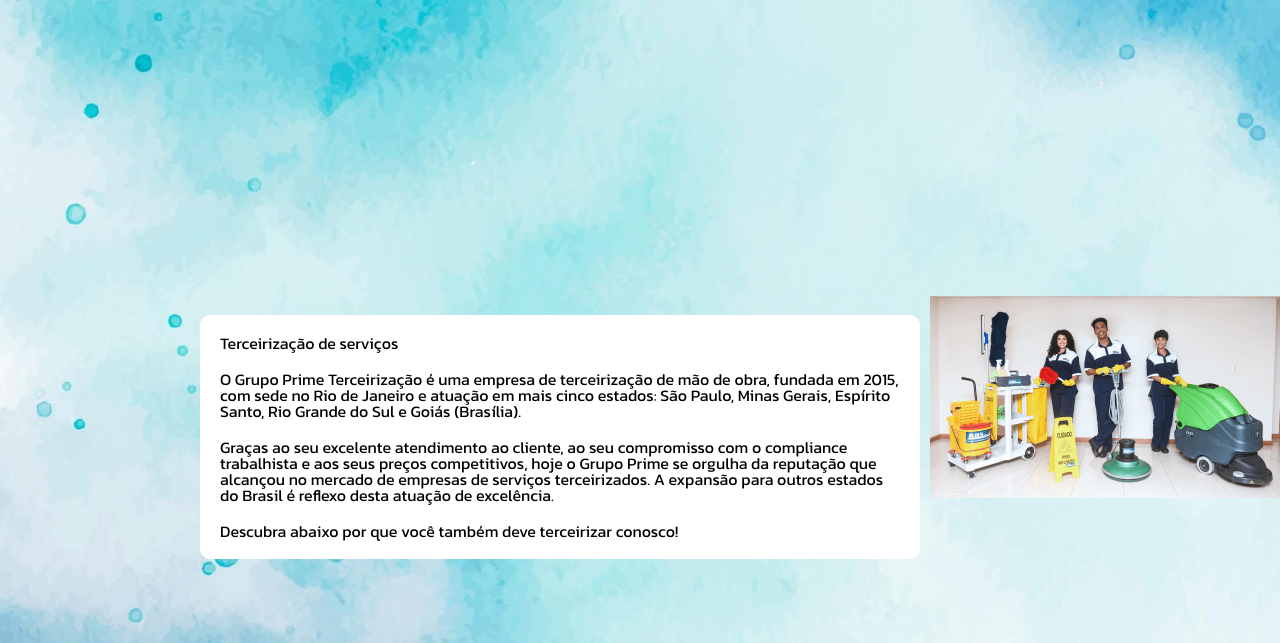
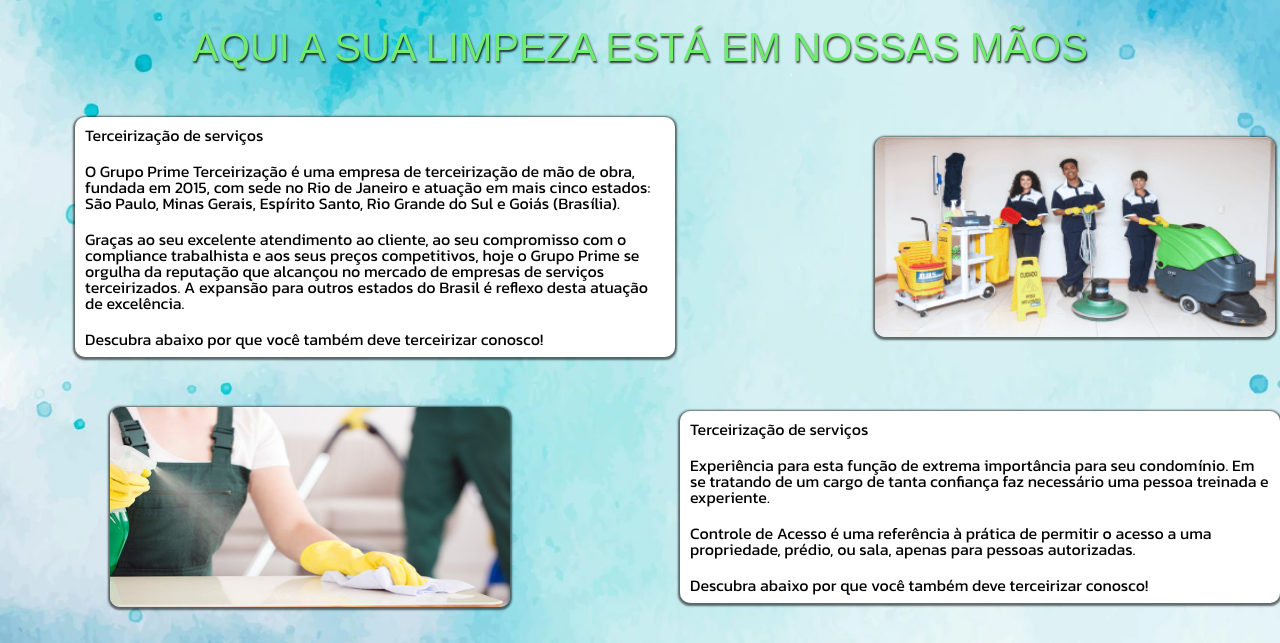
Before and after one commit to lopesmatheus7/limpei, a plain HTML site: page index.html in a window 1280 px wide. Shown: the part 103-746 px from the top of the page. Drawn offline with Linux system fonts and the light colour scheme.

Commit message:
Conteúdo do corpo do site

```diff
--- a/index.html
+++ b/index.html
@@ -26,6 +26,7 @@
             </div>
         </div>
     </header>
+    <h1 class="titulo">AQUI A SUA LIMPEZA ESTÁ EM NOSSAS MÃOS</h1>
     <main>
 
         <div class="apresentacao">
@@ -34,16 +35,17 @@
             <p>Graças ao seu excelente atendimento ao cliente, ao seu compromisso com o compliance trabalhista e aos seus preços competitivos, hoje o Grupo Prime se orgulha da reputação que alcançou no mercado de empresas de serviços terceirizados. A expansão para outros estados do Brasil é reflexo desta atuação de excelência.</p>
             <p>Descubra abaixo por que você também deve terceirizar conosco!</p>
         </div>
-        <img src="/imagens/slide1.png" alt="imagens">
+        <img class="foto1" src="/imagens/slide1.png" alt="imagens">
+    </main>
+    <main>
+        <img class="foto2" src="/imagens/slide2.jpg">
+        <div class="apresentacao2">
 
-
-
-
-
-
-
-
-
+        <h2>Terceirização de serviços</h2>
+            <p>Experiência para esta função de extrema importância para seu condomínio. Em se tratando de um cargo de tanta confiança faz necessário uma pessoa treinada e experiente.</p>
+            <p>Controle de Acesso é uma referência à prática de permitir o acesso a uma propriedade, prédio, ou sala, apenas para pessoas autorizadas.</p>
+            <p>Descubra abaixo por que você também deve terceirizar conosco!</p>
+        </div>
     </main>
     <footer class="rodape">
         <ul class="redes-sociais">
--- a/style.css
+++ b/style.css
@@ -110,12 +110,28 @@ footer h3{
 
 
 /*Corpo da página home*/
+.titulo{
+    text-align: center;
+    margin-top: 30px;
+    color: rgb(112, 235, 112);
+    font-size: 2.5em;
+    font-family: fantasy;
+    text-shadow: 1px 2px 2px rgba(0, 0, 0, 0.767);
+}
+.titulo:hover{
+    -webkit-filter: drop-shadow(15px 10px 5px rgba(0,0,0,.5));
+    filter: drop-shadow(15px 10px 5px rgba(0,0,0,.5));
+
+}
 main{
-    height: 800px;
-    width: 100vw;
+    height: auto;
+    width: auto;
     display: flex;
-    justify-content: center;
+    justify-content: left;
     align-items: center;
+    margin-left: 70px;
+    margin-top: 50px;
+    margin-bottom: 50px;
 }
 .corposlide{
     display: inline-block;
@@ -131,15 +147,40 @@ main{
     margin-left: 400px;
 
 }
-main img{
+.foto1{
+   margin-left: 200px;
+   width: 400px;
+   height: 200px;
+   border-radius: 10px;
+    box-shadow: 0px 1px 2px 2px rgba(0, 0, 0, 0.562);
+
+}
+.foto2{
+    margin-left: 40px;
+    width: 400px;
+    height: 200px;
+    border-radius: 10px;
+    box-shadow: 0px 1px 2px 2px rgba(0, 0, 0, 0.562);
 }
 .apresentacao{
-    margin-right: 10px;
-    margin-left: 200px;
-    margin-top: 10vh;
+    max-width: 600px;
+    min-width: 300px;
+    margin-right: 0px;
+    margin-left: 5px;
     background-color: white;
-    padding: 10px;
+    padding: 0px;
     border-radius: 10px;
+    box-shadow: 0px 1px 2px 2px rgba(0, 0, 0, 0.562);
+}
+.apresentacao2{
+    max-width: 600px;
+    min-width: 300px;
+    margin-right: 0px;
+    margin-left: 170px;
+    background-color: white;
+    padding: 0px;
+    border-radius: 10px;
+    box-shadow: 0px 1px 2px 2px rgba(0, 0, 0, 0.562);
 }
 main p, h2{
     padding: 10px;
```
